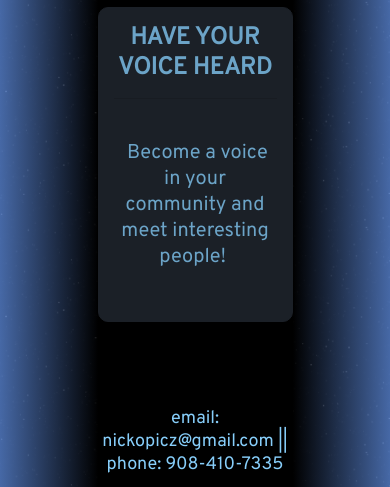
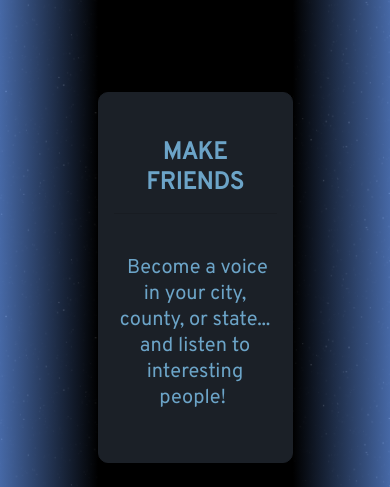
Before and after one commit to nickopicz/socrio-website, a React Native app: screen / in a window 390 px wide. Shown: the part 1012-1499 px from the top of the page. Built offline with nearby package versions, Linux system fonts and the light colour scheme.

Commit message:
styles: edited quotes in card

```diff
--- a/screens/LandingScreen.js
+++ b/screens/LandingScreen.js
@@ -128,12 +128,12 @@ export const LandingPage = ({ navigation }) => {
             />
             {/* </View> */}
             <View
-              style={{ alignItems: "center", paddingTop: Dim.height * 0.4 }}
+              style={{ alignItems: "center", paddingTop: Dim.height * 0.5 }}
             >
               <CardHolder
-                title={"Have your voice heard"}
+                title={" \nMake friends"}
                 textContent={
-                  "\n Become a voice in your community and meet interesting people! \n \n"
+                  "\n Become a voice in your city, county, or state... and listen to interesting people! \n \n"
                 }
               />
             </View>
```
